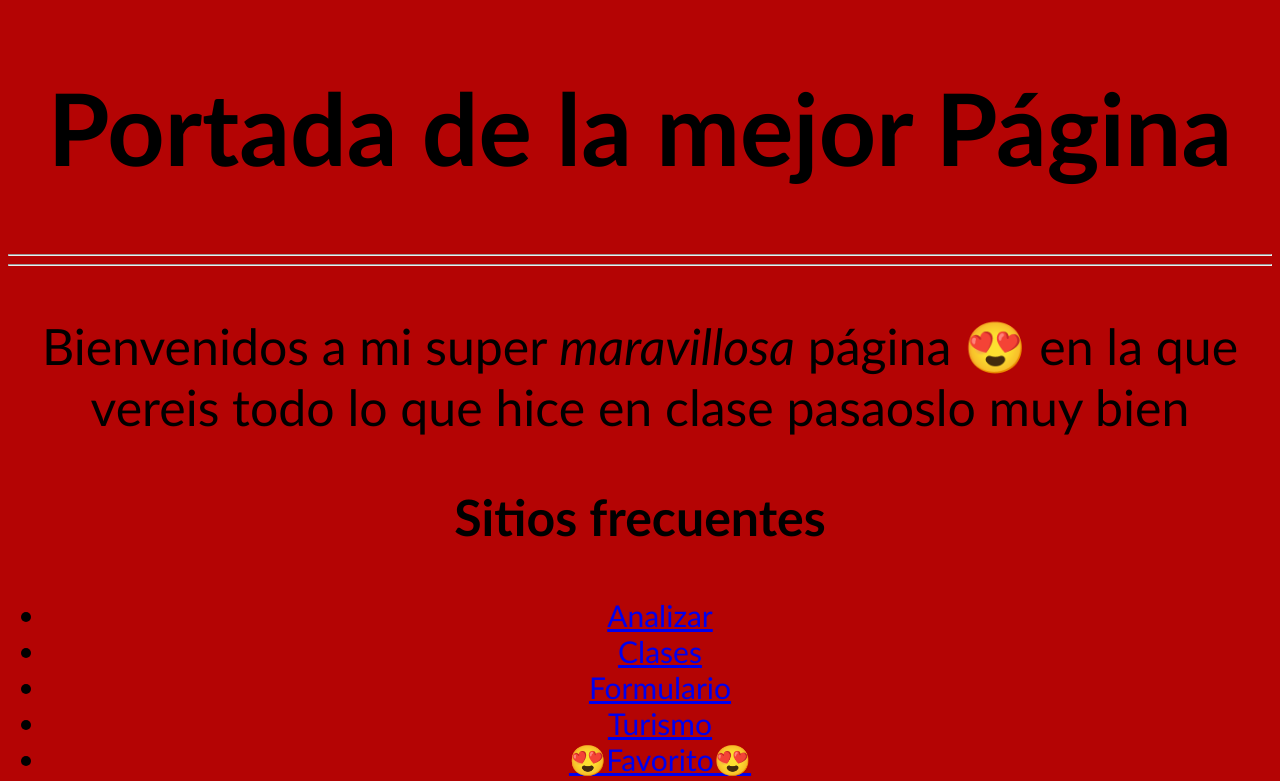
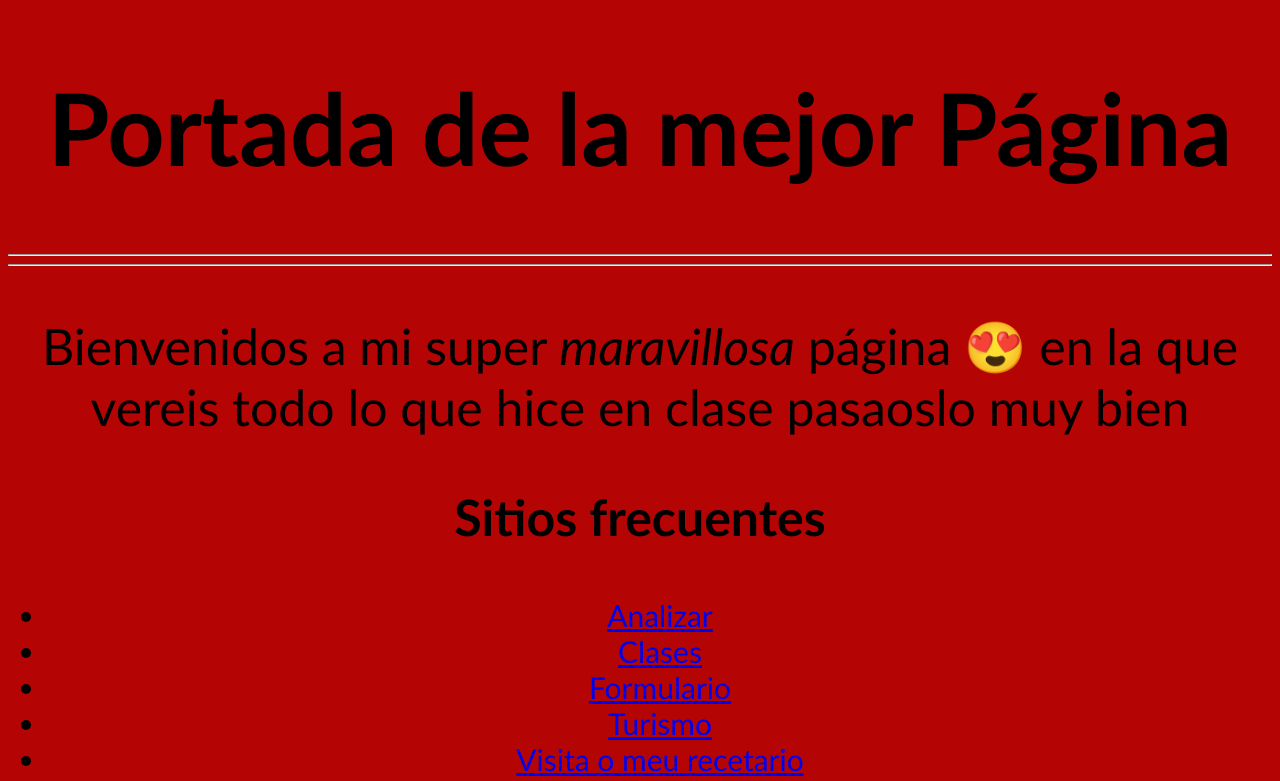
Before and after one commit to dorega/dorega.github.io, a plain HTML site: page index.htlm.html in a window 1280 px wide. Shown: the top 781 px of the page. Drawn offline with Linux system fonts and the light colour scheme.

Commit message:
Update index.htlm.html

```diff
--- a/index.htlm.html
+++ b/index.htlm.html
@@ -18,7 +18,9 @@
 <li><a href="https://dorega.github.io/Clases/clases.html">Clases</a></li>
 <li><a href="https://dorega.github.io/Formulario/Formulario.html">Formulario</a></li>
 <li><a href="https://dorega.github.io/Turismo/portada.html">Turismo</a></li>
+  <li><a href="https://dorega.github.io/recetas/index.html">Visita o meu recetario</a></li>
 <li><a href="https://irocho.wordpress.com/">&#128525;Favorito&#128525;</a></li>
+
 </ul>
 
 
```
